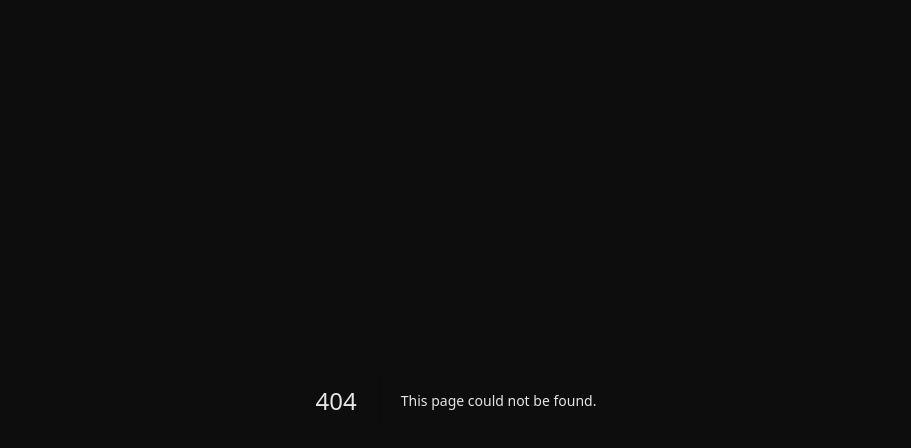
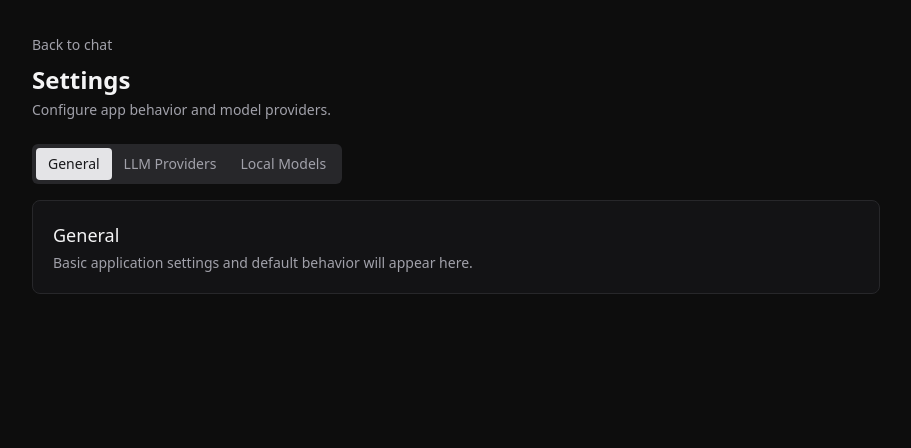
Before and after one commit to ssrajadh/opengrove, a Next.js app in the folder app/: page /settings in a window 1280 px wide. Before the commit this address had no page. Shown: the top 448 px of the page, without its empty margins (184-1095 px from the left). Built offline with nearby package versions, Linux system fonts and the light colour scheme.

Commit message:
add link to settings page

```diff
--- /dev/null
+++ b/app/src/app/settings/page.tsx
@@ -0,0 +1,54 @@
+"use client";
+
+import Link from "next/link";
+import { Tabs, TabsContent, TabsList, TabsTrigger } from "@/components/ui/tabs";
+
+export default function SettingsPage() {
+  return (
+    <main className="min-h-screen bg-[var(--bg)] text-[var(--text)]">
+      <div className="mx-auto w-full max-w-4xl px-6 py-8">
+        <div className="mb-6">
+          <Link
+            href="/"
+            className="text-sm text-zinc-400 hover:text-zinc-200 transition-colors"
+          >
+            Back to chat
+          </Link>
+          <h1 className="mt-2 text-2xl font-semibold text-zinc-100">Settings</h1>
+          <p className="mt-1 text-sm text-zinc-400">
+            Configure app behavior and model providers.
+          </p>
+        </div>
+
+        <Tabs defaultValue="general" className="w-full">
+          <TabsList>
+            <TabsTrigger value="general">General</TabsTrigger>
+            <TabsTrigger value="llm-providers">LLM Providers</TabsTrigger>
+            <TabsTrigger value="local-models">Local Models</TabsTrigger>
+          </TabsList>
+
+          <TabsContent value="general" className="rounded-lg border border-zinc-800 bg-zinc-900/60 p-5">
+            <h2 className="text-lg font-medium text-zinc-100">General</h2>
+            <p className="mt-1 text-sm text-zinc-400">
+              Basic application settings and default behavior will appear here.
+            </p>
+          </TabsContent>
+
+          <TabsContent value="llm-providers" className="rounded-lg border border-zinc-800 bg-zinc-900/60 p-5">
+            <h2 className="text-lg font-medium text-zinc-100">LLM Providers</h2>
+            <p className="mt-1 text-sm text-zinc-400">
+              API keys and provider-specific model preferences will appear here.
+            </p>
+          </TabsContent>
+
+          <TabsContent value="local-models" className="rounded-lg border border-zinc-800 bg-zinc-900/60 p-5">
+            <h2 className="text-lg font-medium text-zinc-100">Local Models</h2>
+            <p className="mt-1 text-sm text-zinc-400">
+              Local runtime configuration and model visibility controls will appear here.
+            </p>
+          </TabsContent>
+        </Tabs>
+      </div>
+    </main>
+  );
+}
--- a/app/src/components/Sidebar.tsx
+++ b/app/src/components/Sidebar.tsx
@@ -1,6 +1,7 @@
 "use client";
 
 import { useState, useRef, useEffect, useMemo } from "react";
+import Link from "next/link";
 import type { Conversation } from "@/types";
 import ConfirmModal from "./ConfirmModal";
 import { Button } from "@/components/ui/button";
@@ -233,10 +234,11 @@ export default function Sidebar({
 
       <div className="border-t border-zinc-800 p-3">
         <Button
+          asChild
           variant="ghost"
           className="w-full justify-start gap-2 text-zinc-300 hover:bg-zinc-800 hover:text-zinc-100"
-          type="button"
         >
+          <Link href="/settings">
             <svg
               width="14"
               height="14"
@@ -252,6 +254,7 @@ export default function Sidebar({
               <path d="M19.4 15a1.7 1.7 0 0 0 .34 1.87l.06.06a2 2 0 1 1-2.83 2.83l-.06-.06A1.7 1.7 0 0 0 15 19.4a1.7 1.7 0 0 0-1 .6 1.7 1.7 0 0 0-.4 1.1V21a2 2 0 1 1-4 0v-.1a1.7 1.7 0 0 0-.4-1.1 1.7 1.7 0 0 0-1-.6 1.7 1.7 0 0 0-1.87.34l-.06.06a2 2 0 1 1-2.83-2.83l.06-.06A1.7 1.7 0 0 0 4.6 15a1.7 1.7 0 0 0-.6-1 1.7 1.7 0 0 0-1.1-.4H2.8a2 2 0 1 1 0-4h.1a1.7 1.7 0 0 0 1.1-.4 1.7 1.7 0 0 0 .6-1 1.7 1.7 0 0 0-.34-1.87l-.06-.06a2 2 0 1 1 2.83-2.83l.06.06A1.7 1.7 0 0 0 9 4.6a1.7 1.7 0 0 0 1-.6 1.7 1.7 0 0 0 .4-1.1V2.8a2 2 0 1 1 4 0v.1a1.7 1.7 0 0 0 .4 1.1 1.7 1.7 0 0 0 1 .6 1.7 1.7 0 0 0 1.87-.34l.06-.06a2 2 0 1 1 2.83 2.83l-.06.06A1.7 1.7 0 0 0 19.4 9c.24.33.4.72.46 1.13.05.41-.01.83-.18 1.21a1.7 1.7 0 0 0 0 1.32c.17.38.23.8.18 1.21-.06.41-.22.8-.46 1.13Z" />
             </svg>
             Settings
+          </Link>
         </Button>
       </div>
 
--- /dev/null
+++ b/app/src/components/ui/tabs.tsx
@@ -0,0 +1,106 @@
+"use client";
+
+import * as React from "react";
+import { cn } from "@/lib/utils";
+
+type TabsContextValue = {
+  value: string;
+  setValue: (value: string) => void;
+};
+
+const TabsContext = React.createContext<TabsContextValue | null>(null);
+
+function useTabsContext() {
+  const context = React.useContext(TabsContext);
+  if (!context) {
+    throw new Error("Tabs components must be used inside <Tabs>");
+  }
+  return context;
+}
+
+type TabsProps = React.HTMLAttributes<HTMLDivElement> & {
+  defaultValue: string;
+  value?: string;
+  onValueChange?: (value: string) => void;
+};
+
+const Tabs = React.forwardRef<HTMLDivElement, TabsProps>(
+  ({ className, defaultValue, value, onValueChange, ...props }, ref) => {
+    const [internalValue, setInternalValue] = React.useState(defaultValue);
+    const currentValue = value ?? internalValue;
+
+    const setValue = React.useCallback(
+      (next: string) => {
+        if (value == null) setInternalValue(next);
+        onValueChange?.(next);
+      },
+      [onValueChange, value]
+    );
+
+    return (
+      <TabsContext.Provider value={{ value: currentValue, setValue }}>
+        <div ref={ref} className={cn("w-full", className)} {...props} />
+      </TabsContext.Provider>
+    );
+  }
+);
+Tabs.displayName = "Tabs";
+
+const TabsList = React.forwardRef<HTMLDivElement, React.HTMLAttributes<HTMLDivElement>>(
+  ({ className, ...props }, ref) => (
+    <div
+      ref={ref}
+      className={cn(
+        "inline-flex h-10 items-center justify-center rounded-md bg-zinc-800 p-1 text-zinc-400",
+        className
+      )}
+      {...props}
+    />
+  )
+);
+TabsList.displayName = "TabsList";
+
+type TabsTriggerProps = React.ButtonHTMLAttributes<HTMLButtonElement> & {
+  value: string;
+};
+
+const TabsTrigger = React.forwardRef<HTMLButtonElement, TabsTriggerProps>(
+  ({ className, value, ...props }, ref) => {
+    const tabs = useTabsContext();
+    const isActive = tabs.value === value;
+
+    return (
+      <button
+        ref={ref}
+        type="button"
+        onClick={() => tabs.setValue(value)}
+        data-state={isActive ? "active" : "inactive"}
+        className={cn(
+          "inline-flex items-center justify-center whitespace-nowrap rounded-sm px-3 py-1.5 text-sm font-medium transition-colors",
+          isActive
+            ? "bg-zinc-200 text-zinc-900"
+            : "text-zinc-400 hover:text-zinc-100",
+          className
+        )}
+        {...props}
+      />
+    );
+  }
+);
+TabsTrigger.displayName = "TabsTrigger";
+
+type TabsContentProps = React.HTMLAttributes<HTMLDivElement> & {
+  value: string;
+};
+
+const TabsContent = React.forwardRef<HTMLDivElement, TabsContentProps>(
+  ({ className, value, ...props }, ref) => {
+    const tabs = useTabsContext();
+    if (tabs.value !== value) return null;
+
+    return <div ref={ref} className={cn("mt-4", className)} {...props} />;
+  }
+);
+TabsContent.displayName = "TabsContent";
+
+export { Tabs, TabsList, TabsTrigger, TabsContent };
```
Lines whose indentation alone changed are shown as unchanged.
